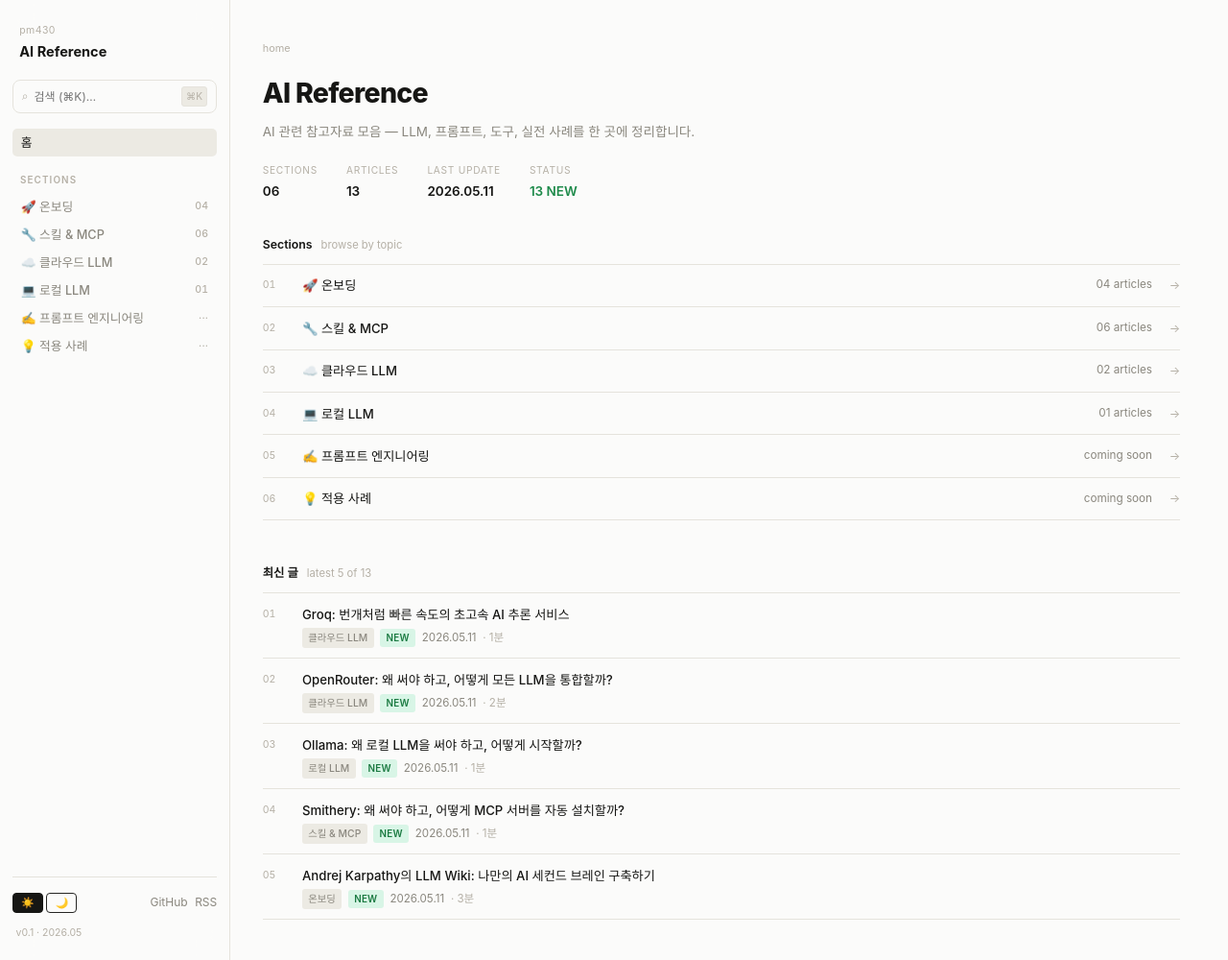
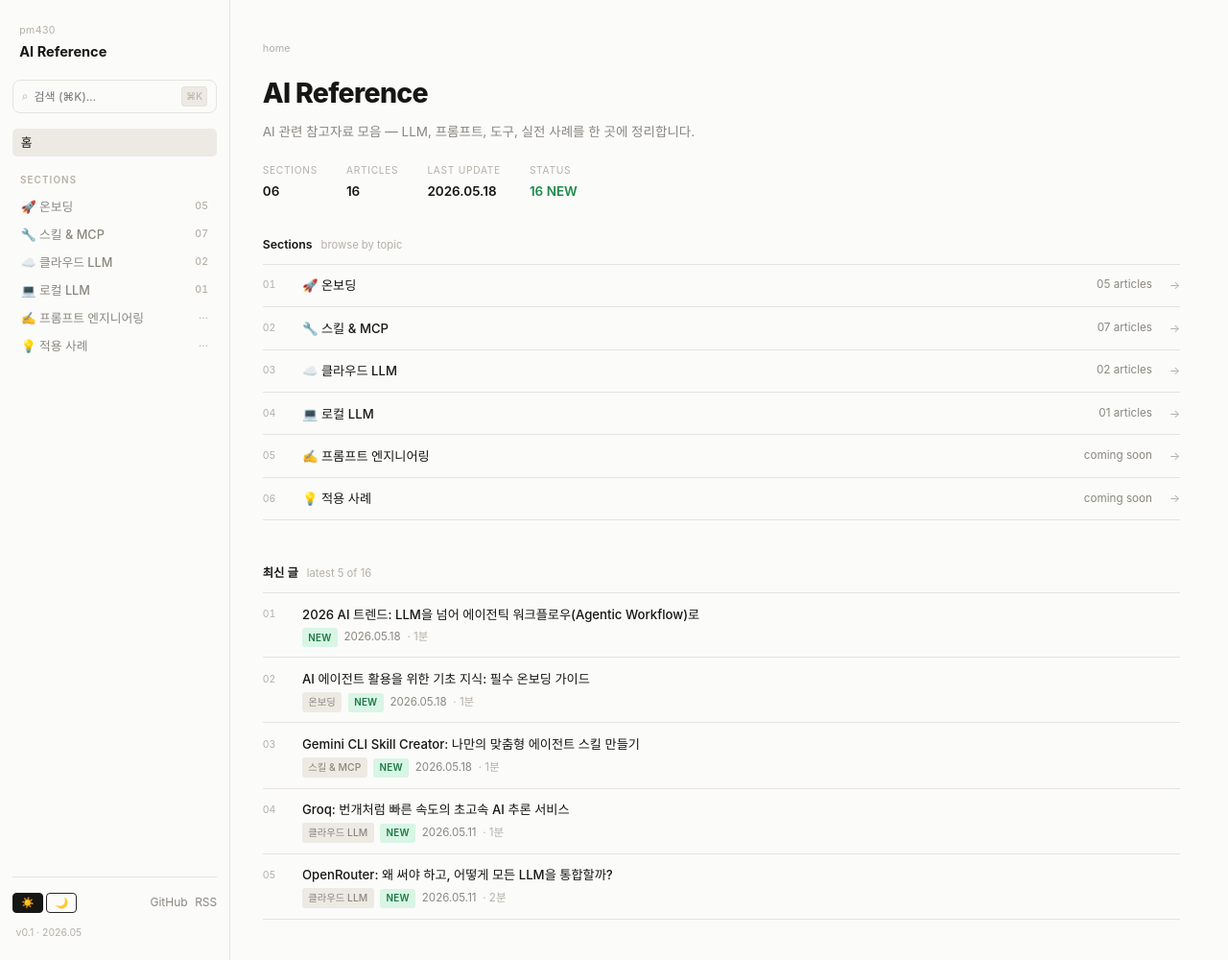
Before and after one commit to pm430/ai-reference, a Jekyll site: the page built from index.html, in a window 1280 px wide and 1000 px high. Shown: the whole window at 96% size. Built offline with Jekyll 4.4.1, drawn with Linux system fonts in a browser that asks for light colours; some of the changed lines change nothing that is shown.

Commit message:
feat: add onboarding guide, skill creator guide, and AI trends posts
- Add comprehensive onboarding guide focusing on AI fundamentals
- Add guide for creating custom Gemini CLI skills
- Add post about Agentic Workflow and MCP trends
- Update onboarding page to link to the new fundamental guide

````diff
--- /dev/null
+++ b/_posts/2026-05-18-gemini-cli-skill-creator.md
@@ -0,0 +1,74 @@
+---
+layout: post
+title: "Gemini CLI Skill Creator: 나만의 맞춤형 에이전트 스킬 만들기"
+categories: skills-mcp
+tags: [Gemini CLI, Skill, Automation, Agent, Customization]
+date: 2026-05-18 10:00:00 +0900
+excerpt: "반복되는 작업과 복잡한 프롬프트를 자동화하는 Gemini CLI의 'Skill' 기능을 활용해 나만의 전문가 에이전트를 구축하는 방법을 알아봅니다."
+---
+
+## 1. Skill이란 무엇인가?
+
+Gemini CLI에서 **Skill**은 특정 도메인이나 작업에 특화된 지침, 워크플로우, 그리고 도구 활용법을 묶어놓은 '전문가 패키지'입니다. 매번 복잡한 프롬프트를 입력할 필요 없이, `activate_skill` 명령을 통해 에이전트에게 특정 역할의 전문성을 즉시 부여할 수 있습니다.
+
+---
+
+## 2. 왜 Skill Creator를 사용해야 하는가?
+
+단순히 "코드를 리뷰해줘"라고 요청하는 것보다, 잘 정의된 **Skill**을 사용하는 것이 훨씬 강력한 이유는 다음과 같습니다.
+
+1. **일관성**: 팀 내에서 동일한 품질의 결과물을 보장할 수 있는 표준 가이드를 제공합니다.
+2. **효율성**: 복잡한 상황 설명이나 제약 사항을 매번 반복할 필요가 없습니다.
+3. **확장성**: `SKILL.md` 파일을 통해 누구나 새로운 스킬을 정의하고 공유할 수 있습니다.
+
+---
+
+## 3. 나만의 스킬 만드는 법
+
+### 1단계: Skill 구조 이해하기
+
+모든 스킬은 전용 디렉토리 내의 `SKILL.md` 파일을 중심으로 구성됩니다. 이 파일에는 다음과 같은 내용이 포함됩니다.
+
+- **Instructions**: 에이전트가 따라야 할 상세 행동 지침
+- **Available Resources**: 스킬 실행에 필요한 문서나 템플릿의 위치
+- **Workflows**: 권장되는 작업 순서 (예: Research -> Implementation -> Review)
+
+### 2단계: `skill-creator` 활성화
+
+Gemini CLI에는 새로운 스킬 제작을 돕는 전용 스킬인 `skill-creator`가 내장되어 있습니다.
+
+```bash
+# skill-creator 활성화
+activate_skill(name="skill-creator")
+```
+
+활성화된 후에는 에이전트가 스킬 정의서 작성을 가이드해 줍니다.
+
+### 3단계: `SKILL.md` 작성 및 등록
+
+스킬의 핵심인 지침을 작성합니다. 예를 들어 'Python Performance Optimizer' 스킬을 만든다면, 성능 측정 도구 활용법과 병목 지점 식별 규칙을 상세히 적습니다. 작성된 스킬은 설정된 경로에 저장하면 즉시 사용 가능합니다.
+
+---
+
+## 4. 실전 예시: 코드 리뷰어 스킬
+
+잘 만들어진 코드 리뷰어 스킬은 단순한 오타 수정을 넘어 다음을 체크합니다.
+
+- **보안**: API 키 노출이나 취약한 패턴 감지
+- **아키텍처**: 레이어 간 의존성 및 디자인 패턴 준수 여부
+- **성능**: 불필요한 루프나 무거운 연산 최적화 제안
+
+---
+
+## 5. 결론
+
+> "에이전트에게 물고기를 잡아주는 것이 아니라, 낚시하는 법(Skill)을 가르치세요."
+
+Gemini CLI의 Skill 기능을 통해 단순한 AI 비서를 넘어, 우리 팀만의 커스텀 전문가 그룹을 만들어 보세요. 작은 자동화 스킬 하나가 개발 생산성에 거대한 변화를 가져올 것입니다.
+
+---
+
+**관련 포스트:**
+
+- [Claude Skill과 Subagent 활용법]({% post_url 2026-05-07-claude-skill-subagent-command %}) - 에이전트 확장의 기초 개념 이해하기
+- [ai-reference 프로젝트 온보딩 가이드]({% post_url 2026-05-18-onboarding-guide-for-ai-reference %}) - 저장소 협업 규칙 알아보기
--- /dev/null
+++ b/_posts/2026-05-18-mcp-the-future-of-ai-tooling.md
@@ -0,0 +1,58 @@
+---
+layout: post
+title: "2026 AI 트렌드: LLM을 넘어 에이전틱 워크플로우(Agentic Workflow)로"
+categories: trends
+tags: [AI Trends, Agentic Workflow, MCP, LLM, Future]
+date: 2026-05-18 12:00:00 +0900
+excerpt: "단순한 질의응답을 넘어 스스로 도구를 사용하고 문제를 해결하는 에이전틱 워크플로우가 왜 중요한지, 그리고 현재 어떤 도구들이 이를 주도하고 있는지 분석합니다."
+---
+
+## 1. 단순 챗봇의 시대는 끝났다
+
+2024년과 2025년이 '대화형 AI'의 전성기였다면, 2026년은 **'실행형 AI'**의 해입니다. 이제 사람들은 AI에게 질문만 하지 않습니다. AI가 브라우저를 열고, 코드를 수정하며, 복잡한 시스템의 장애를 스스로 복구하기를 기대합니다. 이것이 바로 **에이전틱 워크플로우(Agentic Workflow)**의 핵심입니다.
+
+---
+
+## 2. 왜 에이전틱 워크플로우인가?
+
+앤드류 응(Andrew Ng) 교수가 강조했듯, 더 좋은 모델을 기다리는 것보다 모델이 '반복적으로 사고'하게 만드는 것이 더 나은 결과를 낼 때가 많습니다.
+
+1. **반성적 사고 (Reflection)**: 결과물을 스스로 검토하고 수정합니다.
+2. **도구 사용 (Tool Use)**: 검색, 코드 실행, API 호출 등 외부 도구를 적극 활용합니다.
+3. **계획 수립 (Planning)**: 복잡한 문제를 작은 단위로 쪼개어 단계별로 해결합니다.
+4. **멀티 에이전트 협업**: 서로 다른 전문성을 가진 에이전트들이 통신하며 협력합니다.
+
+---
+
+## 3. 이를 뒷받침하는 핵심 기술: MCP
+
+에이전트가 세상과 소통하기 위한 표준 규격인 **MCP(Model Context Protocol)**는 이 트렌드의 가장 강력한 엔진입니다.
+
+- **표준화**: 어떤 LLM이라도 MCP 규격만 맞추면 수만 개의 도구에 즉시 연결됩니다.
+- **에코시스템**: Smithery와 같은 레지스트리를 통해 누구나 도구를 공유하고 설치할 수 있습니다.
+- **보안**: 로컬 데이터에 대한 접근 권한을 세밀하게 제어하며 안전하게 작업을 수행합니다.
+
+---
+
+## 4. 우리가 주목해야 할 변화
+
+이제 개발자의 역할은 '코드 작성자'에서 **'워크플로우 설계자'**로 변화하고 있습니다.
+
+- **프롬프트 엔지니어링의 진화**: 단순 지시에서 에이전트의 판단 로직을 설계하는 방향으로.
+- **데이터 중심에서 도구 중심으로**: 얼마나 많은 지식을 가졌느냐보다 얼마나 도구를 잘 다루느냐가 중요해집니다.
+- **자동화의 민주화**: 코딩 지식이 부족해도 에이전트를 조립하여 복잡한 업무를 자동화할 수 있습니다.
+
+---
+
+## 5. 결론: 에이전트와 함께 춤을
+
+> "미래의 소프트웨어는 작성되는 것이 아니라, 에이전트에 의해 조립될 것입니다."
+
+에이전틱 워크플로우는 더 이상 먼 미래의 이야기가 아닙니다. 지금 바로 Gemini CLI나 MCP 도구들을 활용해 여러분의 업무에 에이전트를 투입해 보세요. 그 변화의 속도는 상상 이상일 것입니다.
+
+---
+
+**관련 포스트:**
+
+- [Smithery: MCP 서버 자동 설치 및 관리]({% post_url 2026-05-11-smithery-mcp-registry %}) - 에이전트 도구 생태계 탐험하기
+- [Groq: 초고속 추론으로 실시간 에이전트 구현]({% post_url 2026-05-11-groq-ultra-fast-inference %}) - 에이전틱 워크플로우의 속도 한계 극복하기
--- /dev/null
+++ b/_posts/2026-05-18-onboarding-guide-for-ai-reference.md
@@ -0,0 +1,66 @@
+---
+layout: post
+title: "AI 에이전트 활용을 위한 기초 지식: 필수 온보딩 가이드"
+categories: onboarding
+tags: [AI Basics, LLM, Context, Tokens, Prompt Engineering, MCP]
+date: 2026-05-18 11:00:00 +0900
+excerpt: "AI CLI와 에이전트를 사용하기 전 반드시 알아야 할 컨텍스트, 토큰, 프롬프트 구조 등 핵심 개념을 정리합니다."
+---
+
+## 1. AI와 협업하기 위한 마인드셋
+
+AI 에이전트를 사용하는 것은 단순한 검색 엔진을 사용하는 것과 다릅니다. 에이전트는 **'맥락을 이해하고 도구를 다룰 줄 아는 가상의 동료'**입니다. 이 동료를 효율적으로 부리기 위해 필요한 기초 지식을 소개합니다.
+
+---
+
+## 2. 컨텍스트 창(Context Window)과 토큰(Tokens)
+
+AI의 기억력은 무한하지 않습니다.
+
+- **토큰(Tokens)**: AI가 텍스트를 처리하는 기본 단위입니다. 단어의 조각이라고 생각하면 쉬우며, 모델마다 한 번에 처리할 수 있는 최대 토큰 양이 정해져 있습니다.
+- **컨텍스트 창(Context Window)**: AI가 현재 대화에서 기억하고 참고할 수 있는 범위입니다. 질문이 너무 길어지거나 이전 대화가 너무 많아지면, AI는 앞부분의 내용을 잊어버리거나 헷갈려 하기 시작합니다.
+- **효율적 활용**: 꼭 필요한 정보만 제공하는 '문맥 효율성'이 중요한 이유입니다.
+
+---
+
+## 3. 프롬프트의 구조: 시스템과 사용자
+
+AI에게 지시를 내릴 때는 두 가지 층위를 이해해야 합니다.
+
+- **시스템 프롬프트 (System Prompt)**: AI의 성격, 역할, 절대 지켜야 할 규칙을 정의합니다. (예: "너는 시니어 파이썬 개발자야.")
+- **사용자 메시지 (User Message)**: 구체적으로 시키고 싶은 작업입니다. (예: "이 코드의 버그를 찾아줘.")
+- **팁**: 시스템 프롬프트를 통해 AI의 행동 반경을 명확히 제한할수록 결과물의 품질이 올라갑니다.
+
+---
+
+## 4. 도구 사용(Tool Use)과 MCP
+
+최신 AI는 단순히 글만 쓰는 게 아니라 외부 도구를 사용합니다.
+
+- **Tool Calling**: AI가 스스로 판단하여 특정 함수나 명령어를 실행하는 기능입니다.
+- **MCP (Model Context Protocol)**: 서로 다른 서비스(GitHub, Slack, Google Drive 등)를 AI가 동일한 규격으로 이해하고 사용할 수 있게 해주는 표준 통신 규약입니다.
+- 이를 통해 AI는 내 로컬 파일을 읽거나, 웹에서 정보를 검색하거나, 코드를 직접 실행할 수 있습니다.
+
+---
+
+## 5. 검증(Validation)과 반복(Iteration)
+
+AI는 완벽하지 않습니다. 환각(Hallucination) 현상이 발생할 수 있으므로 항상 다음 과정을 거쳐야 합니다.
+
+1. **지시**: 명확하고 구체적으로 요청합니다.
+2. **실행**: AI의 결과물을 확인합니다.
+3. **검증**: 결과물이 의도대로 동작하는지 직접 확인하거나 테스트를 수행합니다.
+4. **교정**: 잘못된 부분은 피드백을 주어 다시 수정하게 합니다.
+
+---
+
+## 6. 마치며
+
+이 기초 지식들은 여러분이 어떤 AI 도구를 사용하든 변하지 않는 핵심 원리입니다. 이제 준비가 되었다면, 실제 도구들을 설치하고 활용해 보세요!
+
+---
+
+**관련 기초 가이드:**
+
+- [AI CLI 도구 설치 가이드]({% post_url 2026-05-07-ai-cli-tools-installation %})
+- [OpenRouter로 다양한 모델 경험하기]({% post_url 2026-05-11-openrouter-unified-api %})
--- a/pages/onboarding.html
+++ b/pages/onboarding.html
@@ -4,3 +4,19 @@ title: 온보딩
 category_id: onboarding
 permalink: /pages/onboarding/
 ---
+
+## AI 활용을 위한 첫걸음
+
+이 페이지는 AI 에이전트와 CLI 도구들을 사용하기 위해 꼭 알아야 할 **기초 지식**을 전달합니다. AI와 대화하고 협업하는 방식은 기존의 소프트웨어와는 많이 다릅니다.
+
+아래 가이드를 통해 핵심 개념을 먼저 익혀보세요.
+
+- [**AI 에이전트 기초 지식 가이드 바로가기**]({% post_url 2026-05-18-onboarding-guide-for-ai-reference %})
+
+### 무엇을 배우게 되나요?
+- **컨텍스트와 토큰**: AI의 기억력과 비용을 관리하는 방법
+- **프롬프트 엔지니어링**: AI에게 정확하게 지시를 내리는 법
+- **도구 사용(Tool Use)**: AI가 직접 코드를 실행하거나 파일을 수정하게 만드는 법
+- **MCP 표준**: 수많은 외부 도구를 AI에 연결하는 규약
+
+이 지식들은 여러분이 이 사이트에서 소개하는 다양한 기술들을 더 깊이 있게 이해하고 활용할 수 있는 밑거름이 될 것입니다.
````
